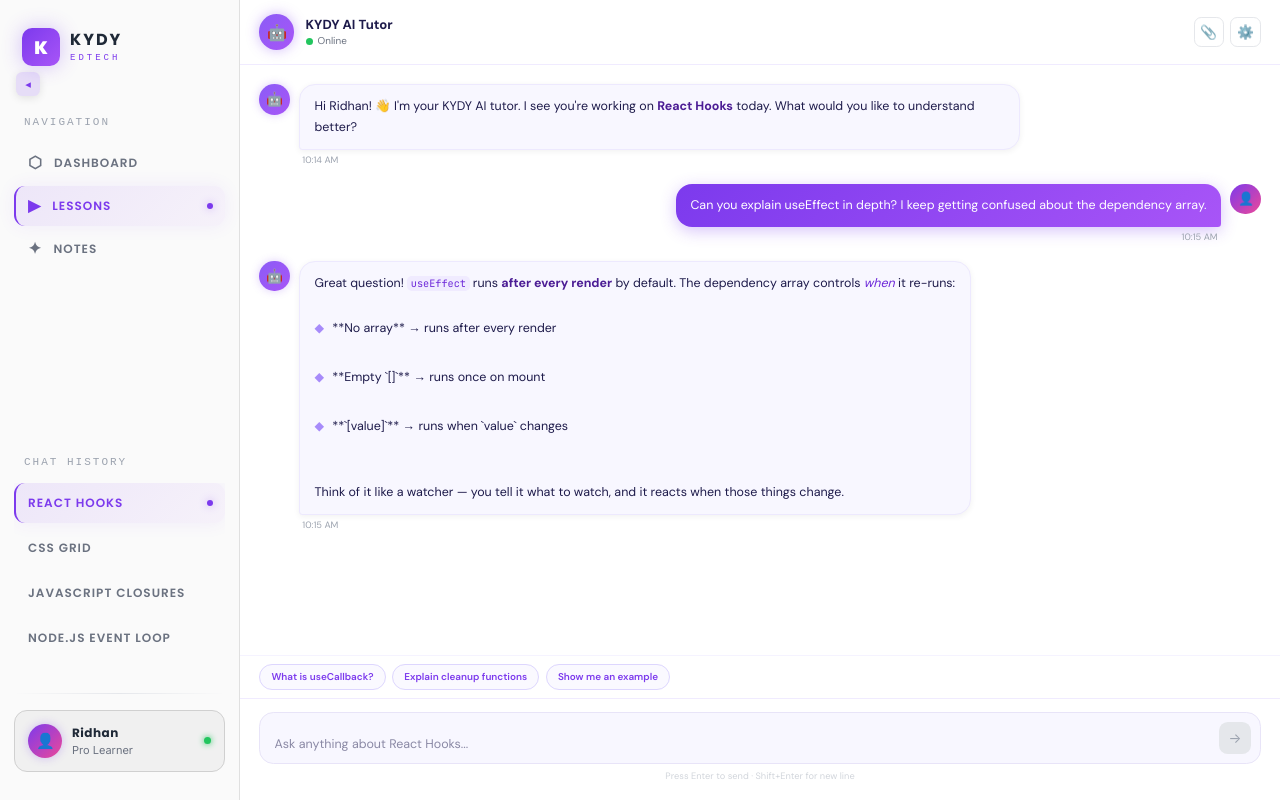
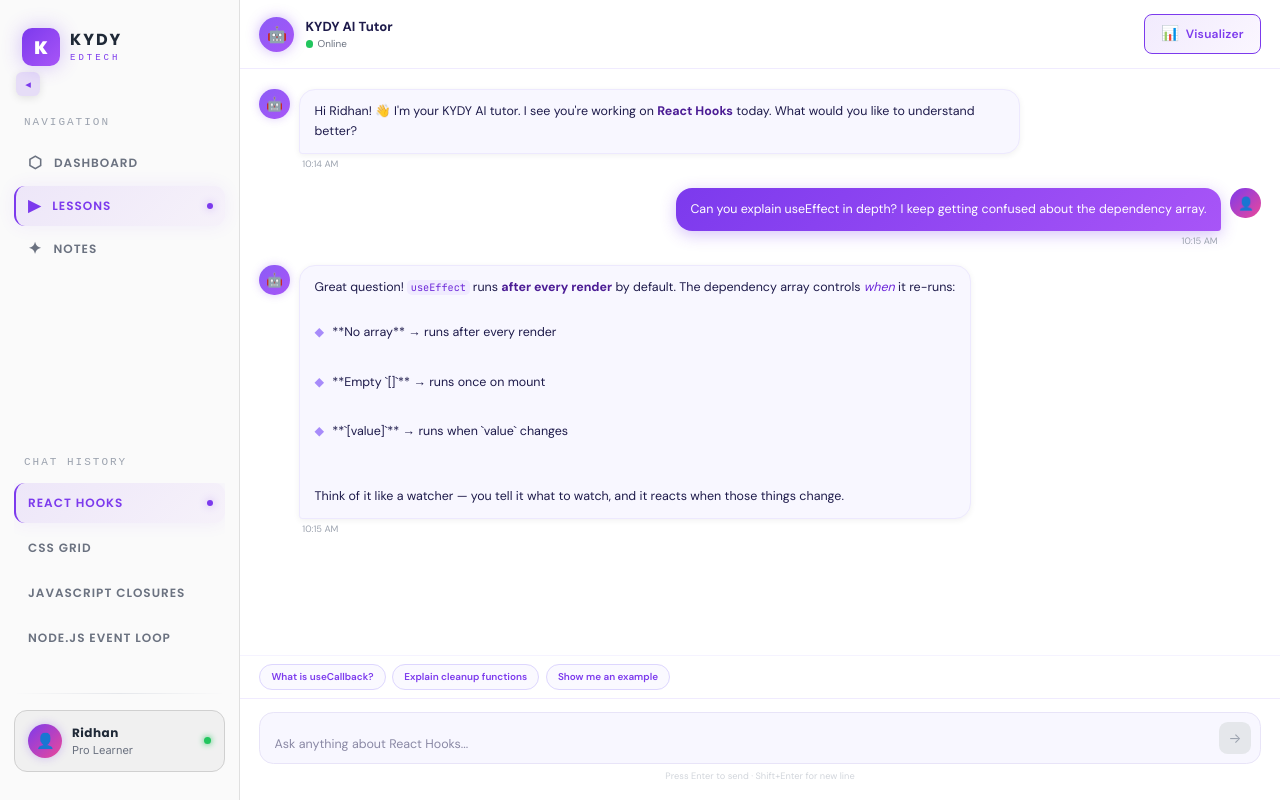
Before and after one commit to Kabilkirithik/Kydy_AI4BH, a React (Vite) app in the folder kydy/: page / in a window 1280 px wide. Both pictures are taken after a click on the button "EXPLORE KYDY". Built offline with nearby package versions, Linux system fonts and the light colour scheme.

Commit message:
changes in lessons.tsx and other UI changes

```diff
--- a/kydy/src/Lessons.tsx
+++ b/kydy/src/Lessons.tsx
@@ -58,7 +58,7 @@
   })
 }
 
-function ChatPanel({ onSpeak }: { onSpeak: (v: boolean) => void }) {
+function ChatPanel({ onSpeak, onNav }: { onSpeak: (v: boolean) => void; onNav?: (id: string) => void }) {
   const [messages, setMessages] = useState<Message[]>(INITIAL_MESSAGES)
   const [input, setInput] = useState('')
   const [typing, setTyping] = useState(false)
@@ -135,13 +135,39 @@
             </div>
           </div>
         </div>
-        <div style={{ display: 'flex', gap: '0.4rem' }}>
-          {['📎', '⚙'].map(icon => (
-            <button key={icon} style={{ width: '1.9rem', height: '1.9rem', borderRadius: '0.45rem', border: '1px solid #e5e7eb', background: '#fff', cursor: 'pointer', fontSize: '0.85rem', display: 'flex', alignItems: 'center', justifyContent: 'center', transition: 'all 0.15s' }}
-              onMouseEnter={e => e.currentTarget.style.background = '#f5f3ff'}
-              onMouseLeave={e => e.currentTarget.style.background = '#fff'}
-            >{icon}</button>
-          ))}
+        <div style={{ display: 'flex', gap: '0.5rem' }}>
+          <button
+            onClick={() => onNav && onNav('visualizer')}
+            style={{
+              padding: '0.5rem 1rem',
+              borderRadius: '0.5rem',
+              border: '1px solid #7c3aed',
+              background: 'linear-gradient(135deg,rgba(124,58,237,0.1),rgba(168,85,247,0.05))',
+              color: '#7c3aed',
+              cursor: 'pointer',
+              fontSize: '0.75rem',
+              fontWeight: 600,
+              fontFamily: "'DM Sans',sans-serif",
+              display: 'flex',
+              alignItems: 'center',
+              gap: '0.4rem',
+              transition: 'all 0.2s',
+              letterSpacing: '0.02em'
+            }}
+            onMouseEnter={e => {
+              e.currentTarget.style.background = 'linear-gradient(135deg,rgba(124,58,237,0.15),rgba(168,85,247,0.1))'
+              e.currentTarget.style.transform = 'translateY(-1px)'
+              e.currentTarget.style.boxShadow = '0 4px 12px rgba(124,58,237,0.2)'
+            }}
+            onMouseLeave={e => {
+              e.currentTarget.style.background = 'linear-gradient(135deg,rgba(124,58,237,0.1),rgba(168,85,247,0.05))'
+              e.currentTarget.style.transform = 'translateY(0)'
+              e.currentTarget.style.boxShadow = 'none'
+            }}
+          >
+            <span style={{ fontSize: '0.9rem' }}>📊</span>
+            Visualizer
+          </button>
         </div>
       </div>
 
@@ -285,7 +311,7 @@
 
         {/* Main chat area */}
         <div style={{ flex: 1, display: 'flex', flexDirection: 'column' }}>
-          <ChatPanel onSpeak={() => {}} />
+          <ChatPanel onSpeak={() => {}} onNav={onNav} />
         </div>
       </div>
     </ClickSpark>
```
